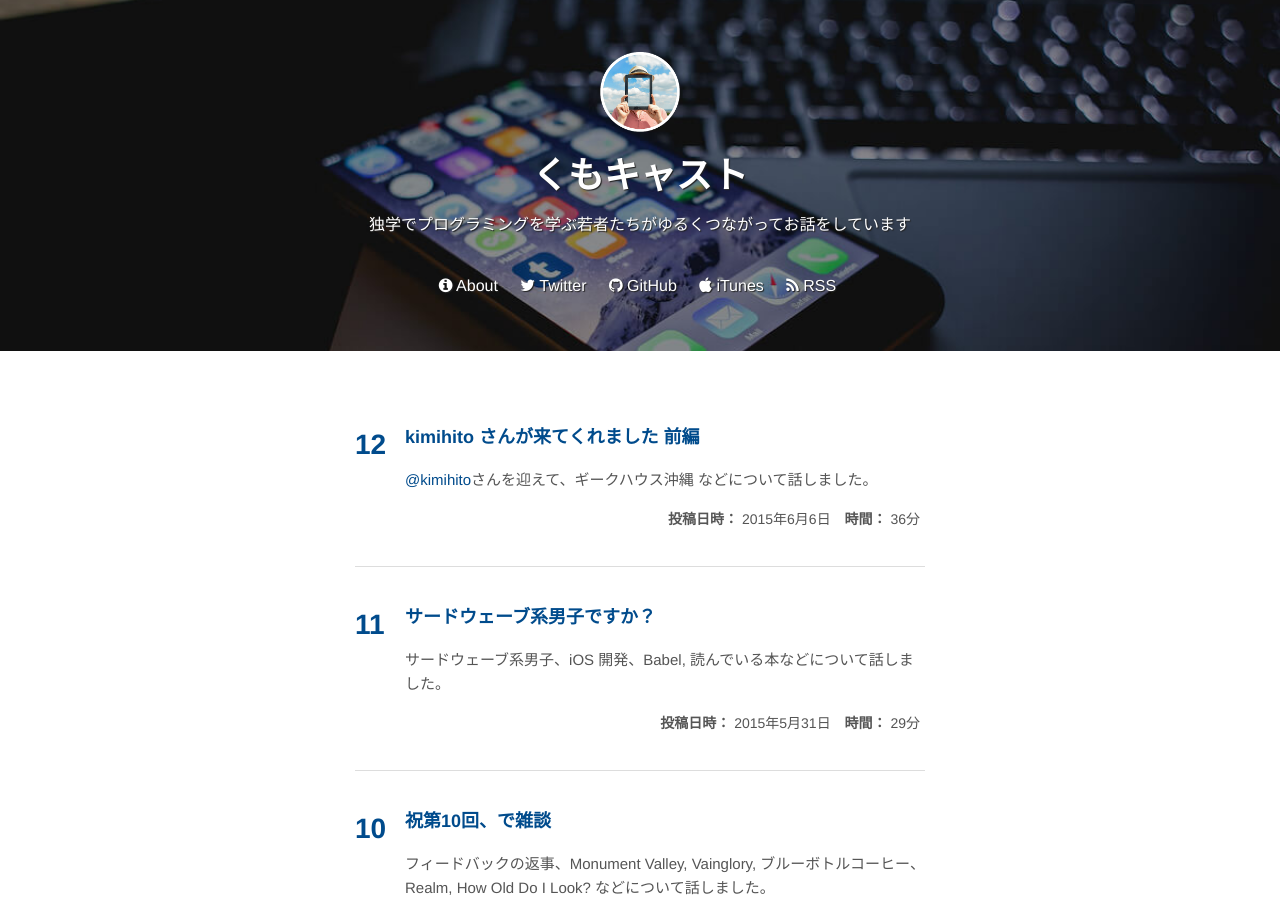
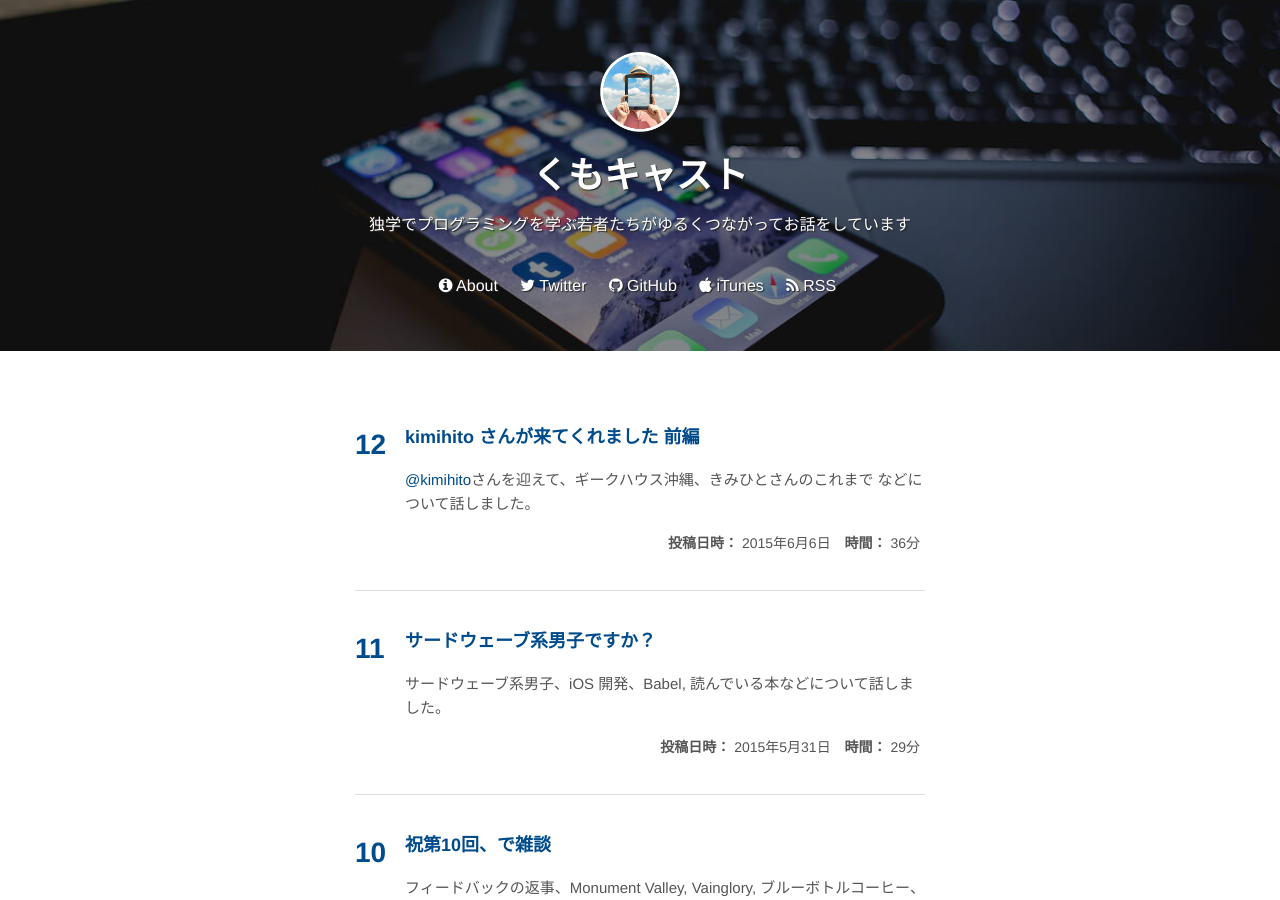
Before and after one commit to kumocast/kumocast.github.io, a Jekyll site: the page built from index.html, in a window 1280 px wide and 900 px high. Built offline with Jekyll 4.4.1, drawn with Linux system fonts in a browser that asks for light colours; nearby versions of some CDN libraries; Markdown is read by kramdown in place of the engine named in the settings.

Commit message:
第12回の説明を追加

```diff
--- a/_posts/2015-06-06-welcome-kimihito-first.md
+++ b/_posts/2015-06-06-welcome-kimihito-first.md
@@ -5,7 +5,7 @@ date: 2015-06-06 00:00:00
 duration: 36分
 members: ['kimihito', 'gaaamii', 'karur4n']
 audio: http://kumocast.jp/audios/12.mp3
-description: <a href="http://twitter.com/kimihito_" target="blank">@kimihito</a>さんを迎えて、ギークハウス沖縄 などについて話しました。
+description: <a href="http://twitter.com/kimihito_" target="blank">@kimihito</a>さんを迎えて、ギークハウス沖縄、きみひとさんのこれまで などについて話しました。
 number: 12
 ---
 
```
